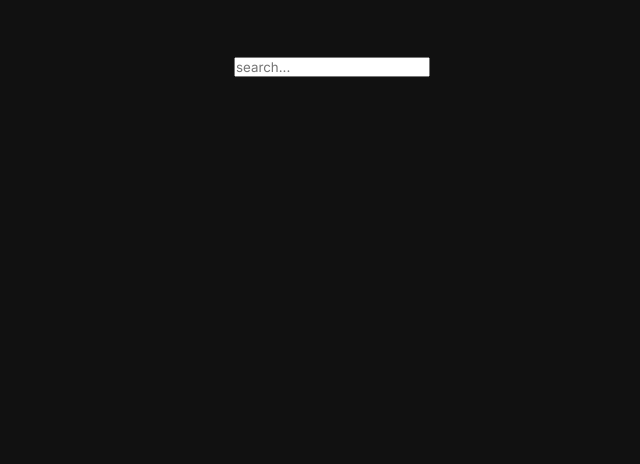
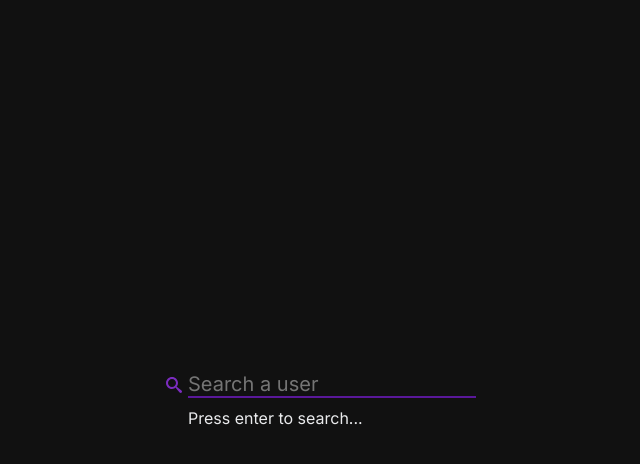
Before and after one commit to vitorhugo-guedes/repos-search, a React (Vite) app: page / in a window 1280 px wide. Shown: the top 464 px of the page, without its empty margins (308-948 px from the left). Built offline with nearby package versions, Linux system fonts and the light colour scheme.

Commit message:
feat: add input design and change base colors

```diff
--- a/src/App.css
+++ b/src/App.css
@@ -1,11 +1,15 @@
 :root{
   /* Colors */
-  /* --clr-bg: #000E14; */
   --clr-base: #1E2021;
-  --clr-primary: #483d8b;
+
+  --clr-primary-light: #7B2CBF;
+  --clr-primary: #5A189A;
+  --clr-primary-dark: #3C096C;
 
   --clr-ntr-max: #111;
   --clr-ntr-min: #eaebed;
+
+  /* linear-gradient(90deg, rgba(60,9,108,1) 0%, rgba(90,24,154,1) 62%, rgba(123,44,191,1) 100%) */
 
   /* Font */
   --fw-regular: 400;
@@ -30,7 +34,7 @@ button {
 }
 
 .wrapper{
-  display: flex;
-  justify-content: center;
-  margin-top: 3rem;
+  display: grid;
+  place-items: center;
+  min-height: 100vh;
 }
--- a/src/components/Repos.jsx
+++ b/src/components/Repos.jsx
@@ -3,6 +3,7 @@ import Card from "./Card";
 import { fetchRepos } from "../service/fetchGithub";
 
 import './css/repos.css'
+import { ImSearch } from "react-icons/im";
 
 function Repos(props){
     const [username, setUsername] = useState('');
@@ -131,17 +132,23 @@ function Repos(props){
     // ]
 
     return (
-        <div className="main-content">
-            <form action="#" onSubmit={handleSubmit}>
+        <main className="main main--dark">
+            <form className="form" action="#" onSubmit={handleSubmit}>
+                <ImSearch className="input__search-icon" />
                 <input
+                    className="form__input form__input--dark"
+                    name="searchUser"
                     type="search"
                     onChange={handleSearchChange}
-                    placeholder="search..."
+                    placeholder="Search a user"
+                    spellCheck="false"
+                    autoComplete="off"
                 />
+                <span className="input__underline"></span>
             </form>
 
             <ul className="repos-list">
-                {/* {repos && <p>Waiting...</p>} */}
+                {!repos.length && <p className="repo-list__message">Press enter to search...</p>}
                 {repos?.map(repo => {
                     return (
                         <li key={repo.id} className="repos-list__item">
@@ -150,7 +157,7 @@ function Repos(props){
                     )
                 })}
             </ul>
-        </div>
+        </main>
     )
 }
 
--- a/src/components/css/repos.css
+++ b/src/components/css/repos.css
@@ -1,27 +1,73 @@
-
-.main-content{
+/* Main */
+.main{
     display: flex;
     gap: 10px;
     align-items: center;
     flex-direction: column;
 
     margin: 0.5rem;
-
-    /* border: 1px solid yellow; */
+}
+.main--dark{
+    color: var(--clr-ntr-min);
 }
 
+/* Form */
+.form{
+    position: relative;
+    display: flex;
+    align-items: center;
+    justify-content: flex-start;
+}
+.form__input{
+    font-size: 20px;
+    border: none;
+    outline: none;
+    background-color: transparent;
+}
+.form__input--dark{
+    color: var(--clr-ntr-min);
+    border-bottom: solid 2px var(--clr-primary);
+}
+.form__input--dark:focus ~ .input__underline{
+    width: 100%;
+    box-shadow: 0 3px 0.4em var(--clr-primary-dark);
+}
+.input__underline{
+    display: block;
+    content: '';
+    position: absolute;
+    left: 0;
+    bottom: -1px;
+
+    width: 0;
+    height: 2px;
+    background: var(--clr-primary);
+    transition: all 200ms ease-out;
+}
+.form__input--dark:placeholder-shown{
+    color: var(--clr-primary-light);
+}
+.input__search-icon{
+    position: absolute;
+    left: -22px;
+    color: var(--clr-primary-light);
+}
+
+/* Repositories list */
 .repos-list{
     display: grid;
     gap: 1rem;
     grid-template-rows: 1fr;
     grid-template-columns: 1fr 1fr 1fr;
 
-    /* align-items: center;
-    justify-content: center; */
-
+    inline-size: 100%;
     list-style: none;
+    /* border: solid 1px blue; */
 }
-
+.repo-list__message{
+    grid-column-start: 1;
+    grid-column-end: 3;
+}
 .repos-list__item{
     margin: 0;
 }
```
